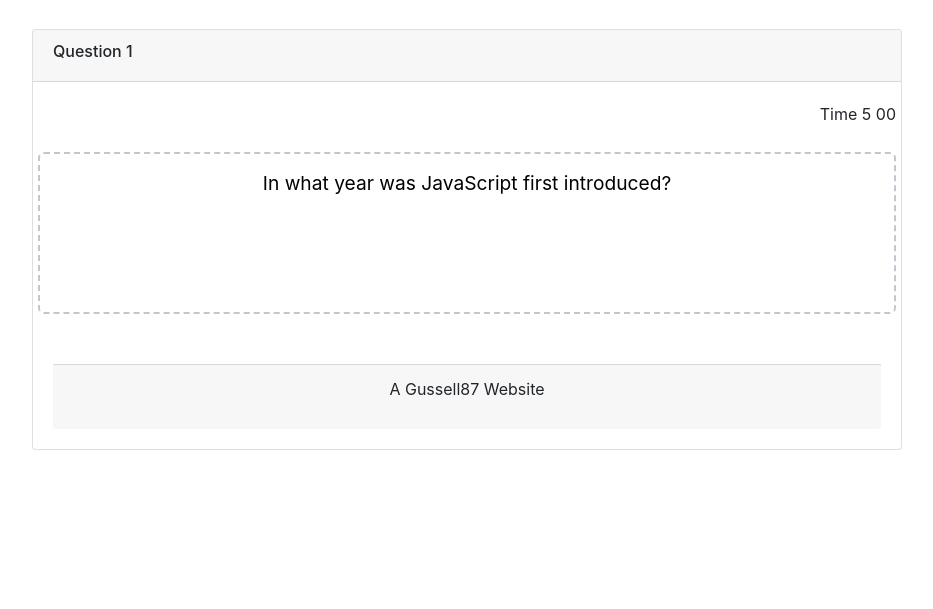
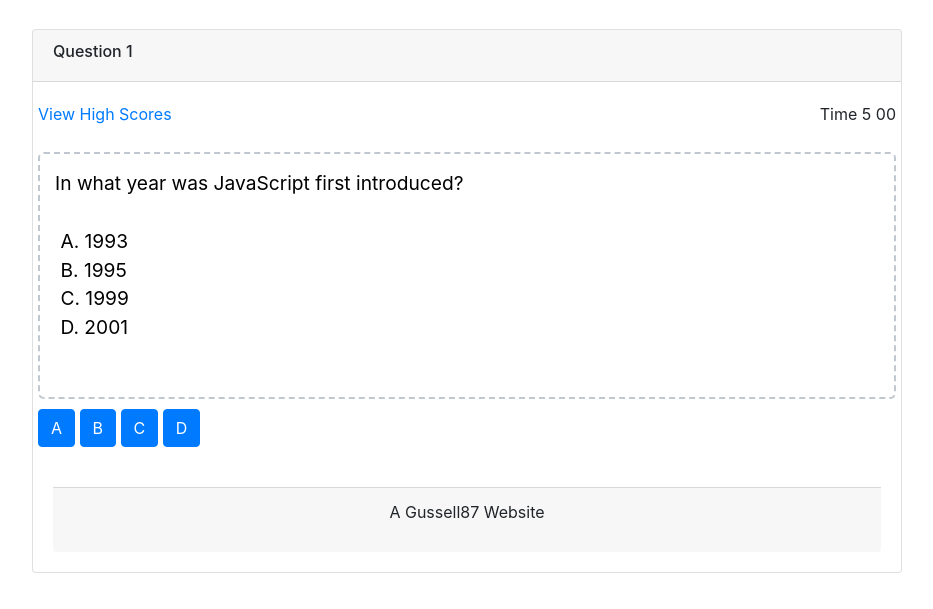
Before and after one commit to gussell87/javascript-quiz-extravaganza, a plain HTML site: page index.html in a window 1280 px wide. Both pictures are taken after a click on the button "Start Quiz". Shown: the part 51-660 px from the top of the page, without its empty margins (173-1106 px from the left). Drawn offline with nearby package versions, Linux system fonts and the light colour scheme.

Commit message:
5. Questions & answers now appearing, buttons separate

```diff
--- a/assets/script.js
+++ b/assets/script.js
@@ -1,5 +1,12 @@
-var questions = ["In what year was JavaScript first introduced?", "JavaScript was first developed to add programs to webpages in which browser?", "What to Java and JavaScript have in common as programming languages?", "What other name can be used interchangeably with JavaScript?", "How many bits does JavaScript use to store a single number value?", "What is the appoximate largest whole number that can be stored in JavaScript?", "The % sign represents which arithmetic operator?", "What symbol would you type before a declaration to indicate it is not true?"];
-// This code is broken.
+var questions = ["In what year was JavaScript first introduced?   \n \n A. 1993 \n B. 1995 \n C. 1999 \n D. 2001",
+    "JavaScript was first developed to add programs to webpages in which browser?\n \n A. Internet Explorer \n B. Omni Web \n C. Mozilla \n D. Netscape Navigator",
+    "What to Java and JavaScript have in common as programming languages?  \n \n A. Very little. Javascript was named as a marketing ploy to leverage Java's growing popularity \n B. They were developed by the same company \n C. The two can be used interchangeably for the same processes \n D. The two can be used together for complementary processes",
+    "What other name can be used interchangeably with JavaScript?  \n \n A. Java \n B. HTML \n C. BrowserScript \n D. ECMAScript",
+    "How many bits does JavaScript use to store a single number value?  \n \n A. 4 \n B. 16 \n C. 64 \n D. 128",
+    "What is the appoximate largest whole number that can be stored in JavaScript? \n \n A. 256 Billion \n B. 64 Trillion \n C. 9 Quadrillion \n D. 18 Quintillion",
+    "The % sign represents which arithmetic operator?  \n \n A. Remainder \n B. Percentage of \n C. Divide \n D. Less than",
+    "What symbol would you type before a declaration to indicate it is not true?  \n \n A. ? \n B. - \n C. / \n D. !"];
+
 var ans0 = ["1993", "1995", "1999", "2001"];
 var ans1 = ["Internet Explorer", "Omni Web", "Mozilla", "Netscape Navigator"]
 var ans2 = ["Very little. Javascript was named as a marketing ploy to leverage Java's growing popularity", "They were developed by the same company", "The two can be used interchangeably for the same processes", "The two can be used together for complementary processes"]
@@ -8,11 +15,14 @@ var ans4 = ["4", "16", "64", "128"]
 var ans5 = ["256 billion", "64 trillion", "9 quadrillion", "18 quintillion"]
 var ans6 = ["Remainder", "Percentage of", "Division", "Is less than"]
 var ans7 = ["?", "-", "/", "!"]
+
 var minutesLeft = 5;
 var secondsLeft = 0;
 var startButton = document.querySelector("#start-button");
+var secondsElapsed = 0;
 
 document.getElementById("start-button").addEventListener("click", question0);
+document.getElementById("start-button").addEventListener("click", startTimer);
 
 // function getFormattedMinutes() {
 //     //
@@ -83,6 +93,13 @@ function question0() {
     document.getElementById("start-button").style.display = "none";
     document.getElementById("welcome-message").innerHTML = "Question 1";
     document.getElementById("quizArea").innerHTML = questions[0];
+    var ansList = "";
+    for (var i = 0; i < ans0.length; i++) {
+
+        ansList += "<li>" + ans[0] + "</li>";
+    }
+
+
     document.getElementById("highScoresLink").style.display = "none";
     //display 4 answer boxes
     //Start clock countdown
@@ -90,7 +107,7 @@ function question0() {
     //Display answers 0
 }
 
-    //Copy + paste for questions 0-6
+//Copy + paste for questions 0-6
 // function quetion1() {
 //display question[0]
 //display 4 answer boxes
@@ -119,5 +136,17 @@ function question0() {
 //return to homepage
 // }
 
-//add startTimer
-//startButton.addEventListener("click", question0);
+function setTime() {
+    var minutes;
+    minutes = workMinutesInput.value.trim();
+    clearInterval(interval);
+    totalSeconds = minutes * 60;
+}
+
+function startTimer() {
+    setTime();
+    interval = setInterval(function () {
+        secondsElapsed++;
+        renderTime();
+    }, 1000);
+}
--- a/assets/style.css
+++ b/assets/style.css
@@ -41,9 +41,9 @@ text-align: right;
     padding-top: 15px;
     padding-left: 15px;
     padding-right: 15px;
-    padding-bottom: 85px;
+    padding-bottom: 170px;
     font-size: 1.2rem;
-    text-align: center;
+    text-align: left;
     margin-top: 10px;
     margin-bottom: 10px;
     border: 2px dashed #c0c7cf;
--- a/index.html
+++ b/index.html
@@ -58,8 +58,15 @@
                                     </div>
                                 </div>
                             </div>
-                            <div class="row"> <textarea readonly id="quizArea" placeholder="Your quiz will be here"
+                            <div class="row">
+                                <textarea readonly id="quizArea" placeholder="Your quiz will be here"
                                     aria-label="Quiz Area"></textarea>
+                                <div id="answer-buttons" clas="btn-grid">
+                                    <button type="button" class="btn btn-primary" id="btnA">A</button>
+                                    <button type="button" class="btn btn-primary" id="btnB">B</button>
+                                    <button type="button" class="btn btn-primary" id="btnC">C</button>
+                                    <button type="button" class="btn btn-primary" id="btnD">D</button>
+                                </div>
                             </div>
                         </div>
                         <div class=" card-body">
```
